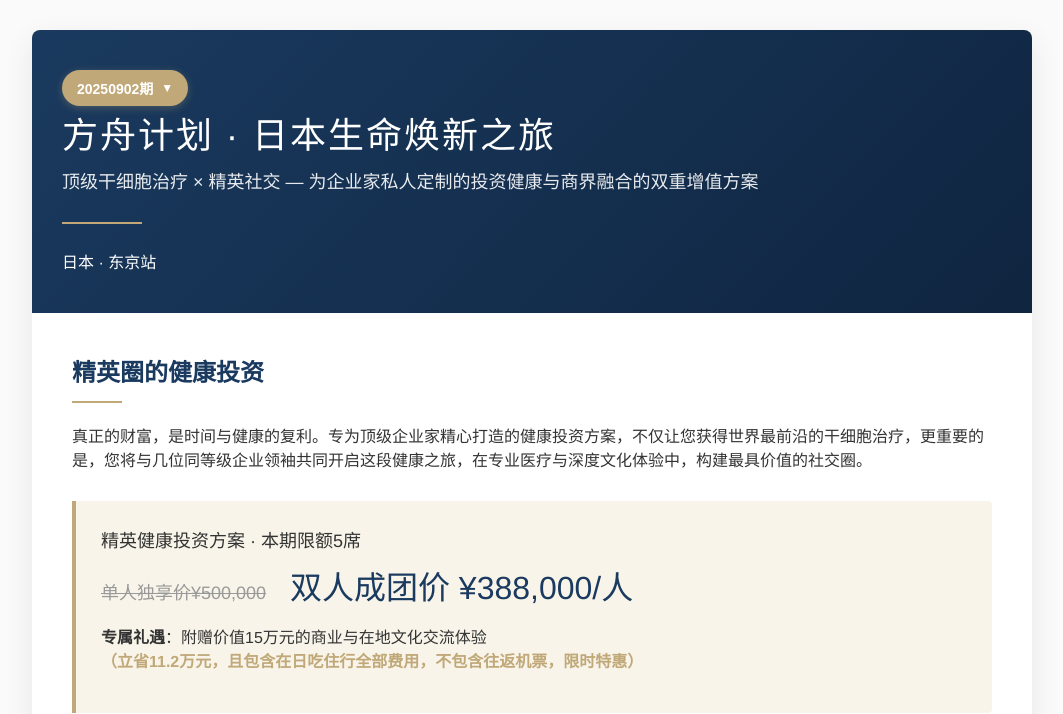
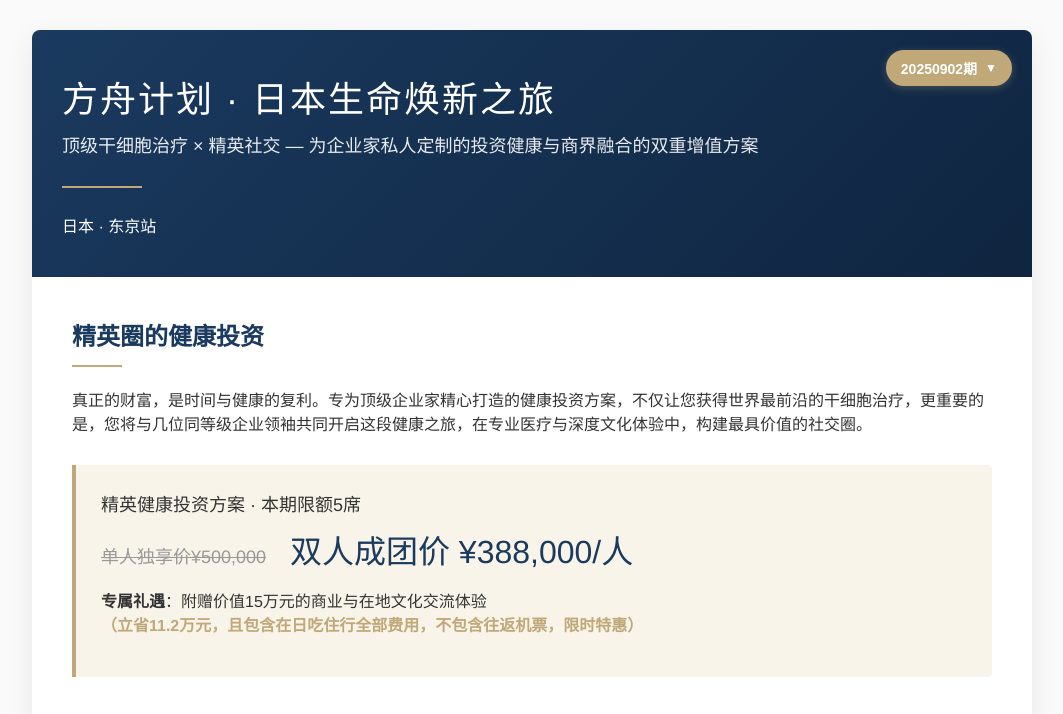
Before and after one commit to ronalzhang/wascell, a website: page 20250902.html in a window 1280 px wide. Shown: the top 714 px of the page, without its empty margins (108-1171 px from the left). Drawn offline with Linux system fonts and the light colour scheme.

Commit message:
更新: 2025-07-31 04:40:31

```diff
--- a/20250902.html
+++ b/20250902.html
@@ -39,7 +39,9 @@
 
         /* 期数切换器样式 */
         .period-switcher {
-            position: relative;
+            position: absolute;
+            top: 20px;
+            right: 20px;
             display: inline-block;
         }
 
@@ -77,7 +79,6 @@
         .period-dropdown {
             position: absolute;
             top: 100%;
-            left: 0;
             right: 0;
             background: white;
             border-radius: 12px;
```
Also changed, not shown: index.html (+3 -2 lines).
